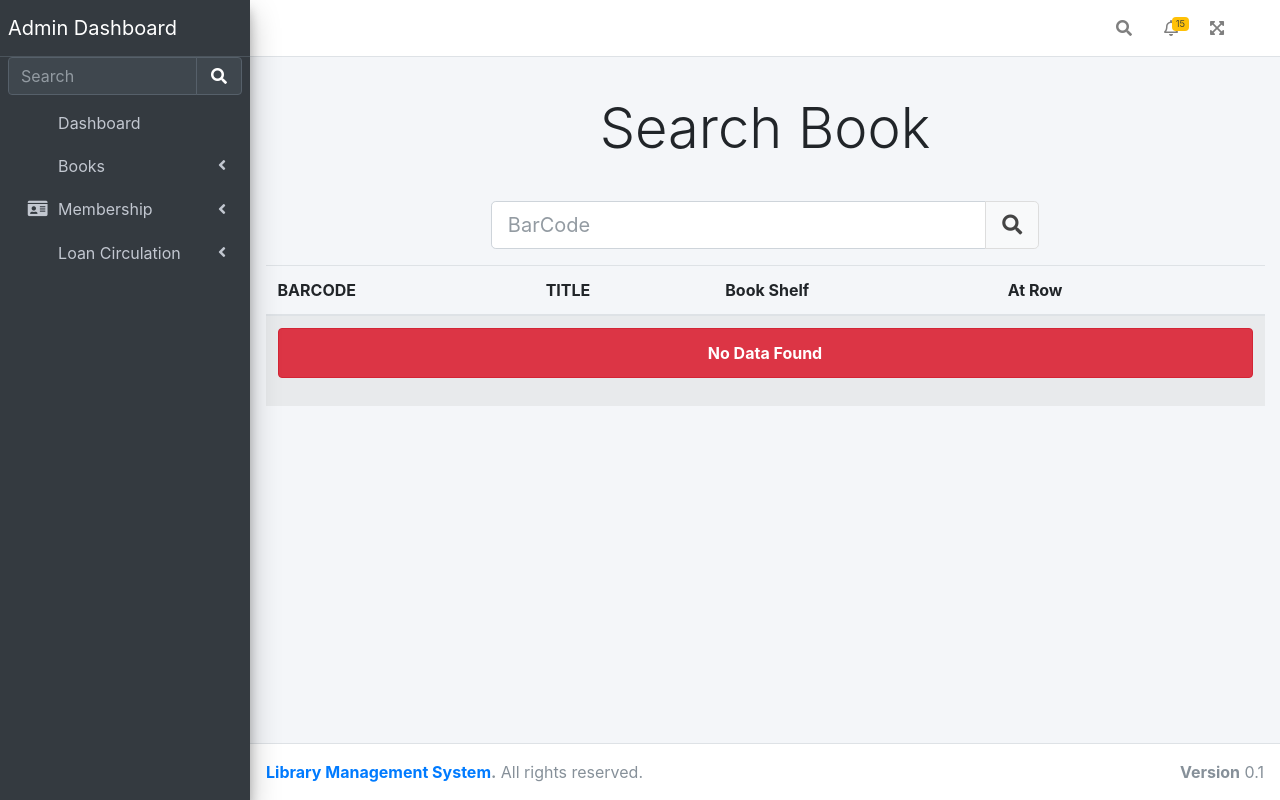
After one commit to No-Organisation-Name/library-management, a Django app: template src/apps/transaction/templates/transaction/search_book_result.html in a window 1280 px wide. The commit adds this page. Run offline with Django 3.2, Linux system fonts and the light colour scheme; the template is opened without the code that fills it: values that come from a table or form of the project are taken from there, others are empty; parts of the project's set-up code (start-up, migrations or seed data) failed here and were passed over; some libraries are stand-ins or nearby versions.

Commit message:
CU-2d9jdk6 - As Admin, I will be able to add a new loan of a book

```diff
--- a/src/apps/transaction/forms.py
+++ b/src/apps/transaction/forms.py
@@ -6,3 +6,8 @@ class SearchForm(forms.Form):
     any_data = forms.CharField(max_length=45, widget=forms.TextInput(attrs={
         'class': 'form-control form-control-lg',
         'placeholder': 'NIK'}))
+
+class SearchBookForm(forms.Form):
+    any_data = forms.CharField(max_length=45, widget=forms.TextInput(attrs={
+        'class': 'form-control form-control-lg',
+        'placeholder': 'BarCode'}))
--- a/src/apps/transaction/templates/transaction/detail_user.html
+++ b/src/apps/transaction/templates/transaction/detail_user.html
@@ -95,7 +95,7 @@
           <div class="tab-content" id="custom-tabs-four-tabContent">
             <div class="tab-pane fade show active" id="custom-tabs-four-home" role="tabpanel" aria-labelledby="custom-tabs-four-home-tab">
               {% if add %}
-                <a href="" class="btn btn-primary" style="margin-bottom: 25px;margin-left: 98%;">
+                <a href="{% url 'admin_searching_book' id %}" class="btn btn-primary" style="margin-bottom: 25px;margin-left: 98%;">
                   <i class="fas fa-plus"></i>
                 </a>
               {% endif %}
--- /dev/null
+++ b/src/apps/transaction/templates/transaction/search_book_result.html
@@ -0,0 +1,97 @@
+{% extends "dashboard.html" %}
+{% block content %}
+<section class="content">
+    <div class="container-fluid">
+        <h2 class="text-center display-4">Search Book</h2>
+        <form action="{% url 'admin_searching_book_result' id %}" method="POST">
+            {% csrf_token %}
+            <div class="row">
+                <div class="col-md-10 offset-md-1">
+                    <div class="row">
+                        <div class="col-2">
+                        </div>
+                        <div class="col-8">
+                            <div class="form-group">
+                                <div class="input-group input-group-lg" style="margin-top: 31px;">
+                                    {{form.any_data}}
+                                    <div class="input-group-append">
+                                        <button type="submit" class="btn btn-lg btn-default">
+                                            <i class="fa fa-search"></i>
+                                        </button>
+                                    </div>
+                                </div>
+                            </div>
+                        </div>
+                    </div>
+
+                </div>
+            </div>
+        </form>
+    </div>
+    {% if member %}
+
+    {% else %}
+
+    {% endif %}
+    <div class="container-fluid">
+        <table class="table table-striped">
+            <thead>
+                <th>BARCODE</th>
+                <th>TITLE</th>
+                <th>Book Shelf</th>
+                <th>At Row</th>
+                <th></th>
+            </thead>
+            <tbody>
+                {% if book %}
+                    <tr>
+                        <td>
+                            {{book.barcode}}
+                        </td>
+                        <td>
+                            {{book.book.title}}
+                        </td>
+                        <td>
+                            {{book.bookshelf.name}}
+                        </td>
+                        <td>
+                            {{book.at_row}}
+                        </td>
+                        <td>
+                            <div class="form-group">
+                                <a href="{% url 'book_checkout' id book.barcode  %}" class="btn btn-primary">Checkout</a>
+                                <a href="{% url 'admin_searching_book' id %}" class="btn btn-danger">
+                                    <i class="fas fa-times"></i>
+                                </a>
+                            </div>
+                        </td>
+                    </tr>
+                {% else %}
+                    <tr>
+                        <td colspan="5">
+                            <div class="alert alert-danger" style="text-align: center;">
+                                <strong>No Data Found</strong>
+                            </div>
+                        </td>
+                    </tr>
+                {% endif %}
+            </tbody>
+        </table>
+    </div>
+</section>
+<script>
+$(function () {
+    $('#date_of_birth').datetimepicker({
+        format: 'YYYY-MM-DD',
+    });
+
+    $("#cost").maskMoney({
+      thousands: ".",
+      decimal: ",",
+      precision: 0
+    });
+
+});
+</script>
+
+{% endblock content %}
--- a/src/apps/transaction/templates/transaction/search_result.html
+++ b/src/apps/transaction/templates/transaction/search_result.html
@@ -63,8 +63,8 @@
                         </td>
                         <td>
                             <div class="form-group">
-                                <a href="{% url 'detail_user' member.id %}" class="btn btn-primary">Details</a>
-                                <a href="{% url 'transaction_search' %}" class="btn btn-danger">
+                                <a href="{% url 'transaction_detail_user' member.id %}" class="btn btn-primary">Details</a>
+                                <a href="{% url 'transaction_search_user' %}" class="btn btn-danger">
                                     <i class="fas fa-times"></i>
                                 </a>
                             </div>
@@ -93,7 +93,7 @@
           </button>
         </div>
         <div class="modal-body">
-          <form action="{% url 'add_new_user' %}" method="POST" enctype="multipart/form-data">
+          <form action="{% url 'transaction_add_new_user' %}" method="POST" enctype="multipart/form-data">
             {% csrf_token %}
             <div class="row">
               <div class="col">
--- a/src/apps/transaction/urls.py
+++ b/src/apps/transaction/urls.py
@@ -1,8 +1,11 @@
 from django.urls import path
 from .views import *
 urlpatterns = [
-    path('search', SearchView.as_view(), name='transaction_search'),
-    path('search/result', SearchUserView.as_view(), name='transaction_search_result'),
-    path('search/result/new', CreateUserView.as_view(), name='add_new_user'),
-    path('<int:id>/user', DetailUserView.as_view(), name='detail_user')
+    path('search/user', SearchView.as_view(), name='transaction_search_user'),
+    path('user/result', SearchUserView.as_view(), name='transaction_search_result'),
+    path('create/user', CreateUserView.as_view(), name='transaction_add_new_user'),
+    path('<int:id>/user', DetailUserView.as_view(), name='transaction_detail_user'),
+    path('<int:id>/user/search/book', AdminSearchingBookView.as_view(), name='admin_searching_book'),
+    path('<int:id>/user/book/result', AdminBookResultView.as_view(), name='admin_searching_book_result'),
+    path('<int:id>/user/<str:bcr>/book/checkout', AdminCheckoutBookView.as_view(), name='book_checkout')
 ]
--- a/src/templates/dashboard.html
+++ b/src/templates/dashboard.html
@@ -165,7 +165,7 @@
               </a>
               <ul class="nav nav-treeview">
                 <li class="nav-item">
-                  <a href="{% url 'transaction_search' %}" class="nav-link">
+                  <a href="{% url 'transaction_search_user' %}" class="nav-link">
                     <i class="nav-icon fas fa-books-medical"></i>
                     <p>Transaction</p>
                   </a>
```
Also changed, not shown: src/apps/transaction/templates/transaction/search_book.html (added, +34 -0 lines), src/apps/transaction/views.py (+51 -2 lines).
